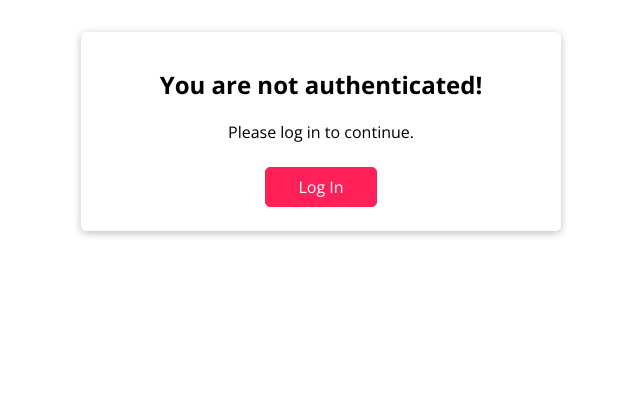
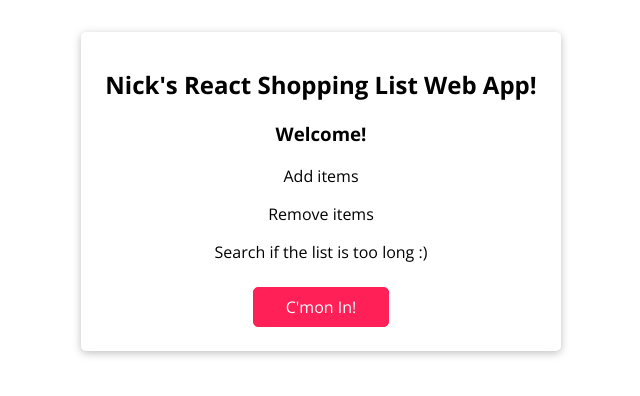
Before and after one commit to nwkwok/React, a React (Create React App) app in the folder Shopping List/: page / in a window 1280 px wide. Shown: the top 396 px of the page, without its empty margins (319-959 px from the left). Built offline with nearby package versions, Linux system fonts and the light colour scheme.

Commit message:
correct text

```diff
--- a/Shopping List/src/components/Auth.js
+++ b/Shopping List/src/components/Auth.js
@@ -13,9 +13,12 @@ const Auth = props => {
   return (
     <div className="auth">
       <Card>
-        <h2>You are not authenticated!</h2>
-        <p>Please log in to continue.</p>
-        <button onClick={loginHandler}>Log In</button>
+        <h2>Nick's React Shopping List Web App!</h2>
+        <h3>Welcome!</h3>
+        <p>Add items</p>
+        <p>Remove items</p>
+        <p>Search if the list is too long :)</p>
+        <button onClick={loginHandler}>C'mon In!</button>
       </Card>
     </div>
   );
```
